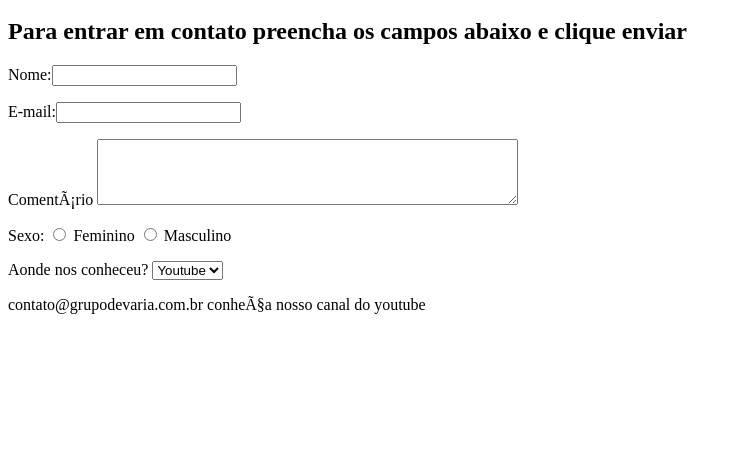
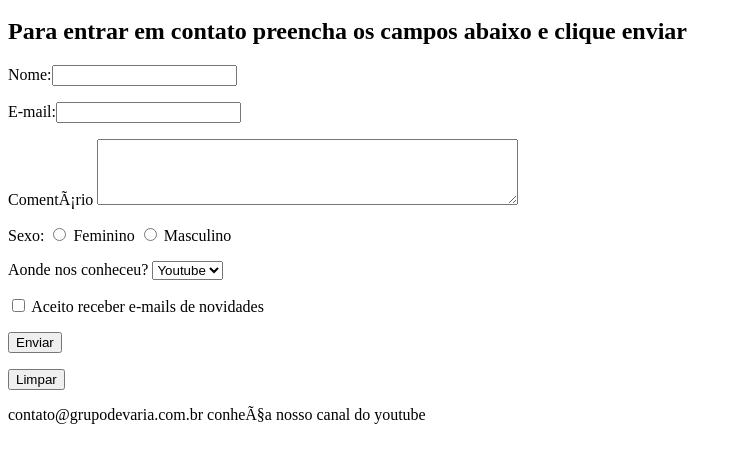
Before and after one commit to johnwsalvador/Aula-html-2023, a plain HTML site: page Fale-conosco.html in a window 1280 px wide. Shown: the part 136-598 px from the top of the page, without its empty margins (0-742 px from the left). Drawn offline with Linux system fonts and the light colour scheme.

Commit message:
chekbox e submit

```diff
--- a/Fale-conosco.html
+++ b/Fale-conosco.html
@@ -42,6 +42,13 @@
                         <option>Outros</option>
                     </select>
                 </p>
+                <p>
+                    <input type="checkbox" name="Novidades" value="Aceite"/>
+                    <label>Aceito receber e-mails de novidades</label>
+                </p>
+                <p><input type="submit" name="enviar" value="Enviar">
+                <p> <input type="reset" name="Limpar" value="Limpar">
+                </p>
             </form>
 
         </main>
```
Lines whose indentation alone changed are shown as unchanged.
